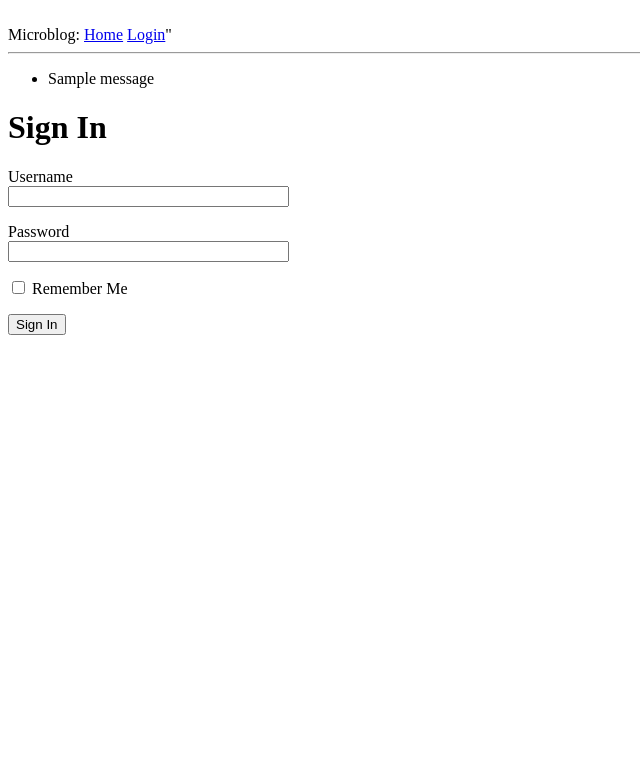
After one commit to chuckchastain/FlaskRepos, a Flask app: page /login in a window 1280 px wide. The commit adds this page. Shown: the top 783 px of the page, without its empty margins (0-640 px from the left). Run offline with Flask 2, Linux system fonts and the light colour scheme; one stand-in notice (Sample message) is shown.

Commit message:
WebForms

```diff
--- a/LearningFlask/microblog/AppDir/__init__.py
+++ b/LearningFlask/microblog/AppDir/__init__.py
@@ -1,6 +1,8 @@
 
 from flask import Flask
+from config import Config
 
 app = Flask(__name__)
+app.config.from_object(Config)
 
-import AppDir.views
+from AppDir import views
--- /dev/null
+++ b/LearningFlask/microblog/AppDir/forms.py
@@ -0,0 +1,9 @@
+from flask_wtf import FlaskForm
+from wtforms import StringField, PasswordField, BooleanField, SubmitField
+from wtforms.validators import DataRequired
+
+class LoginForm(FlaskForm):
+    username =StringField('Username', validators=[DataRequired()])
+    password = PasswordField('Password', validators={DataRequired()})
+    remember_me = BooleanField('Remember Me')
+    submit = SubmitField('Sign In')
--- /dev/null
+++ b/LearningFlask/microblog/AppDir/templates/base.html
@@ -0,0 +1,27 @@
+
+<html>
+    <head>
+        {% if title %}
+        <title>{{ title }} - Microblog</title>
+        {% else %}
+        <title>Welcome to Microblog</title>
+        {% endif %}
+    </head>
+    <body>
+        <div>Microblog:
+        <a href="{{ url_for('index') }}">Home</a>
+        <a href="{{ url_for('login') }}">Login</a>"
+        </div>
+        <hr>
+        {% with messages = get_flashed_messages() %}
+        {% if messages %}
+        <ul>
+            {% for message in messages %}
+            <li>{{ message }}</li>
+            {% endfor %}
+        </ul>
+        {% endif %}
+        {% endwith %}
+        {% block content %}{% endblock %}
+    </body>
+</html>
--- /dev/null
+++ b/LearningFlask/microblog/AppDir/templates/login.html
@@ -0,0 +1,24 @@
+{% extends "base.html" %}
+
+{% block content %}
+<h1>Sign In</h1>
+<form action="" method="post" novalidate>
+    {{ form.hidden_tag() }}
+    <p>
+        {{ form.username.label }}<br>
+        {{ form.username(size=32) }}<br>
+        {% for error in form.username.errors %}
+        <span style="color: red;">[{{ error }}]</span>
+        {% endfor %}
+    </p>
+    <p>
+        {{ form.password.label }}<br>
+        {{ form.password(size=32) }}<br>
+        {% for error in form.password.errors %}
+        <span style="color:red">[{{ error }}]</span>
+        {% endfor %}
+    </p>
+    <p>{{ form.remember_me() }} {{ form.remember_me.label }}</p>
+    <p>{{ form.submit() }}</p>
+</form>
+{% endblock %}
--- a/LearningFlask/microblog/AppDir/views.py
+++ b/LearningFlask/microblog/AppDir/views.py
@@ -1,14 +1,27 @@
-from flask import Flask
-from flask import render_template
+from flask import render_template, flash, redirect, url_for
 from AppDir import app
-
+from AppDir.forms import LoginForm
 
 @app.route('/')
 @app.route('/index')
 def index():
-    user = "Chuck"
-    return render_template(
-      "index.html",
-       title = "Home Page",
-        message = "Hello Flask!",
-        username = user  )
+    user = {'username': 'Chuck'}
+    posts = [
+        {
+            'author': {'username': 'John'},
+            'body': 'Beautiful Day in Portland!'},
+        {
+             'author': {'username': 'Susan'},
+             'body': 'The Avengers movie was so cool!'}
+    ]
+    return render_template("index.html",
+              title = 'Home', user = user, posts = posts)
+
+@app.route('/login', methods=['GET', 'POST'])
+def login():
+    form = LoginForm()
+    if form.validate_on_submit():
+        flash('Login requested for user {}, remember_me={}'.format(
+            form.username.data, form.remember_me.data))
+        return redirect(url_for('index'))
+    return render_template("login.html",  title='Sign In', form=form)
--- /dev/null
+++ b/LearningFlask/microblog/config.py
@@ -0,0 +1,4 @@
+import os
+
+class Config(object):
+    SECRET_KEY = os.environ.get('SECRET_KEY') or 'you-will-never-guess'
```
Also changed, not shown: LearningFlask/microblog/AppDir/templates/index.html (+7 -10 lines), 1 other file.
